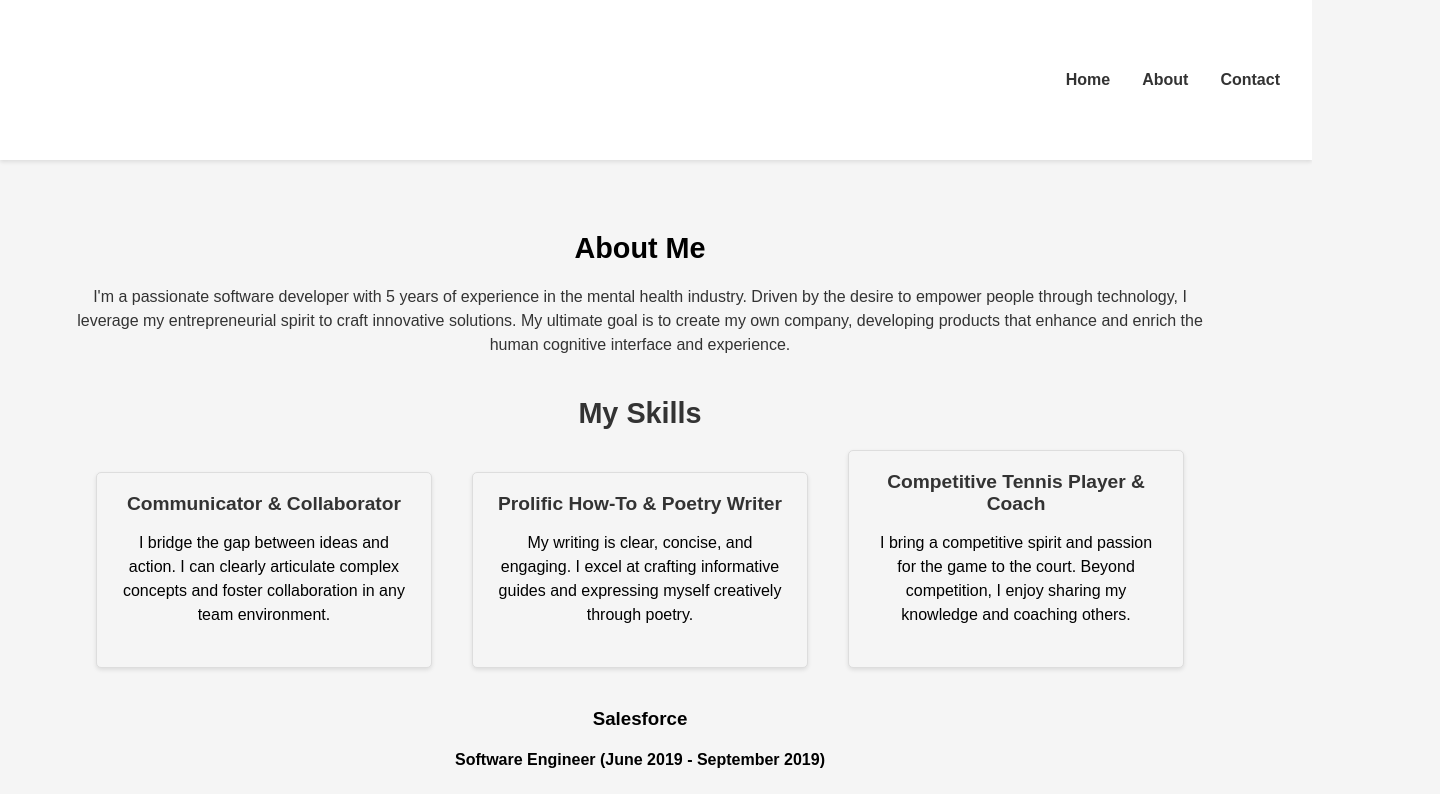
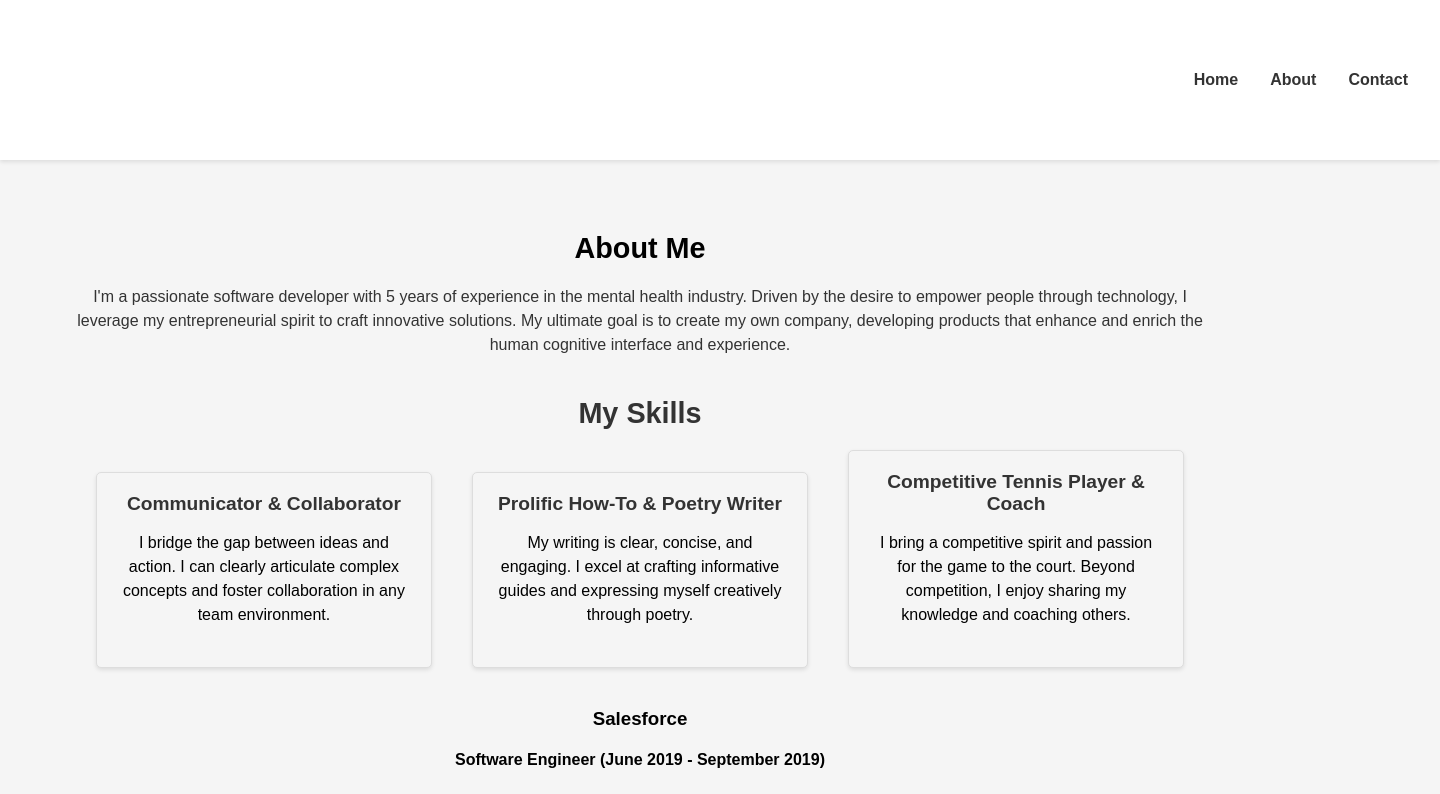
Before and after one commit to bingcharlesdeng/personalwebsite, a React (Create React App) app: page /about in a window 1280 px wide. Shown: the top 794 px of the page, 1440 px wide, since content can reach past the window. Built offline with nearby package versions, Linux system fonts and the light colour scheme.

Commit message:
final commit, potentially satisfied

```diff
--- a/src/header.css
+++ b/src/header.css
@@ -9,7 +9,7 @@
   padding: 0 2rem; /* Remove top/bottom padding */
   box-shadow: 0 2px 5px rgba(0, 0, 0, 0.1); /* Subtle shadow */
   transition: all 0.2s ease-in-out; /* Add transition for smooth changes */
-  width: 100%;
+  width: 110%;
 }
 
 /* Logo or Title Styling */
--- a/src/projectList.js
+++ b/src/projectList.js
@@ -27,7 +27,7 @@ export const projects = [
     technologies: ['Communication', 'Teamwork', 'Customer Service'], // No specific technologies used, so focus on skills
     accomplishments: ['Developed strong communication and interpersonal skills', 'Provided excellent customer service in a high-pressure environment'],
     category: 'Work Experience', // New category for non-tech projects
-    date: new Date('2023-08-01'), // Update with your start date at Chipotle
+    date: new Date('2024-5-01'), // Update with your start date at Chipotle
   },
   {
     title: 'Becoming an Influencer & Inspirational Videos',
```
